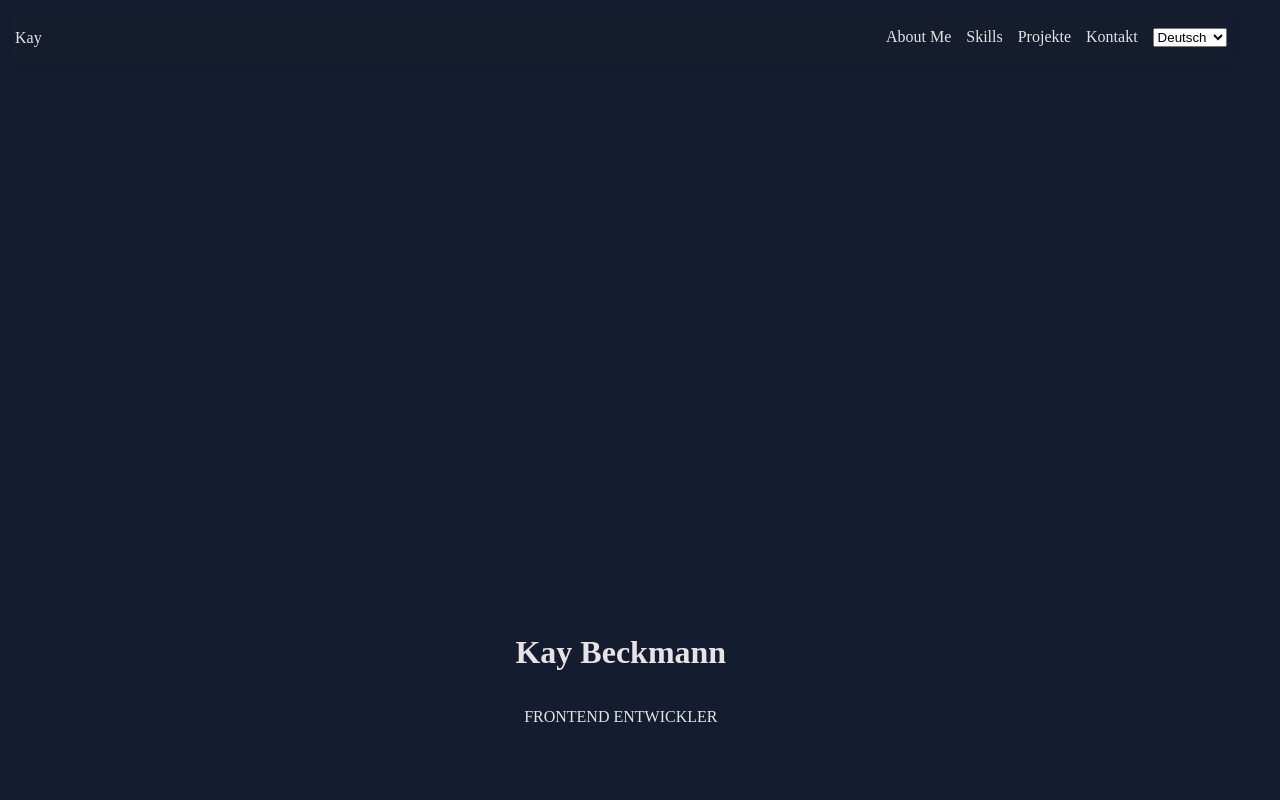
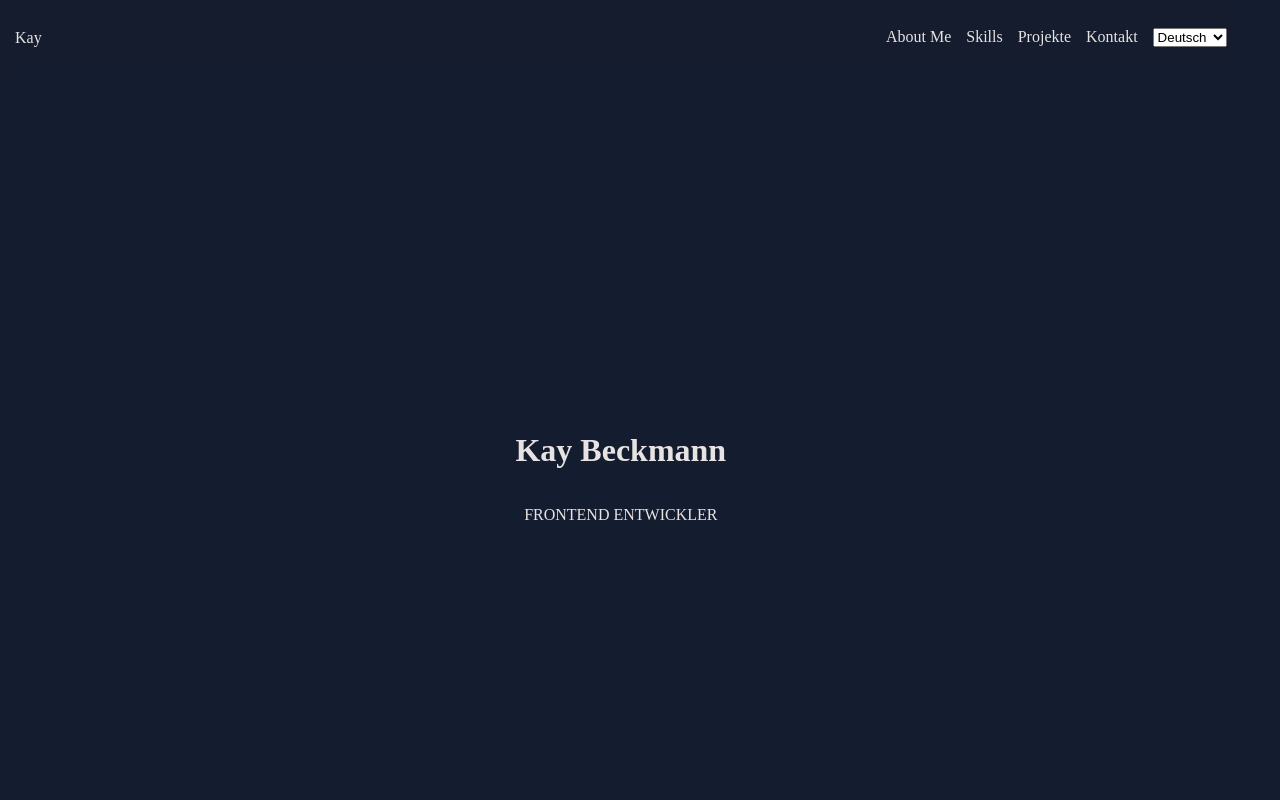
Before and after one commit to KayBeckmann/Portfolio-Vue, a Vue app: page / in a window 1280 px wide. Shown: the top 800 px of the page. Built offline with nearby package versions, Linux system fonts and the light colour scheme.

Commit message:
tippfehler in css

```diff
--- a/src/components/LandingComponent.vue
+++ b/src/components/LandingComponent.vue
@@ -13,7 +13,8 @@ const { currentMessages } = useLanguageStore();
 
 <style scoped>
 .content{
-  height: calc(100dvw - var(--menu-height));
+  height: 100dvh;
+  /* height: calc(100dvh - var(--menu-height)); */
   display: flex;
   align-items: center;
   justify-content: center;
```
